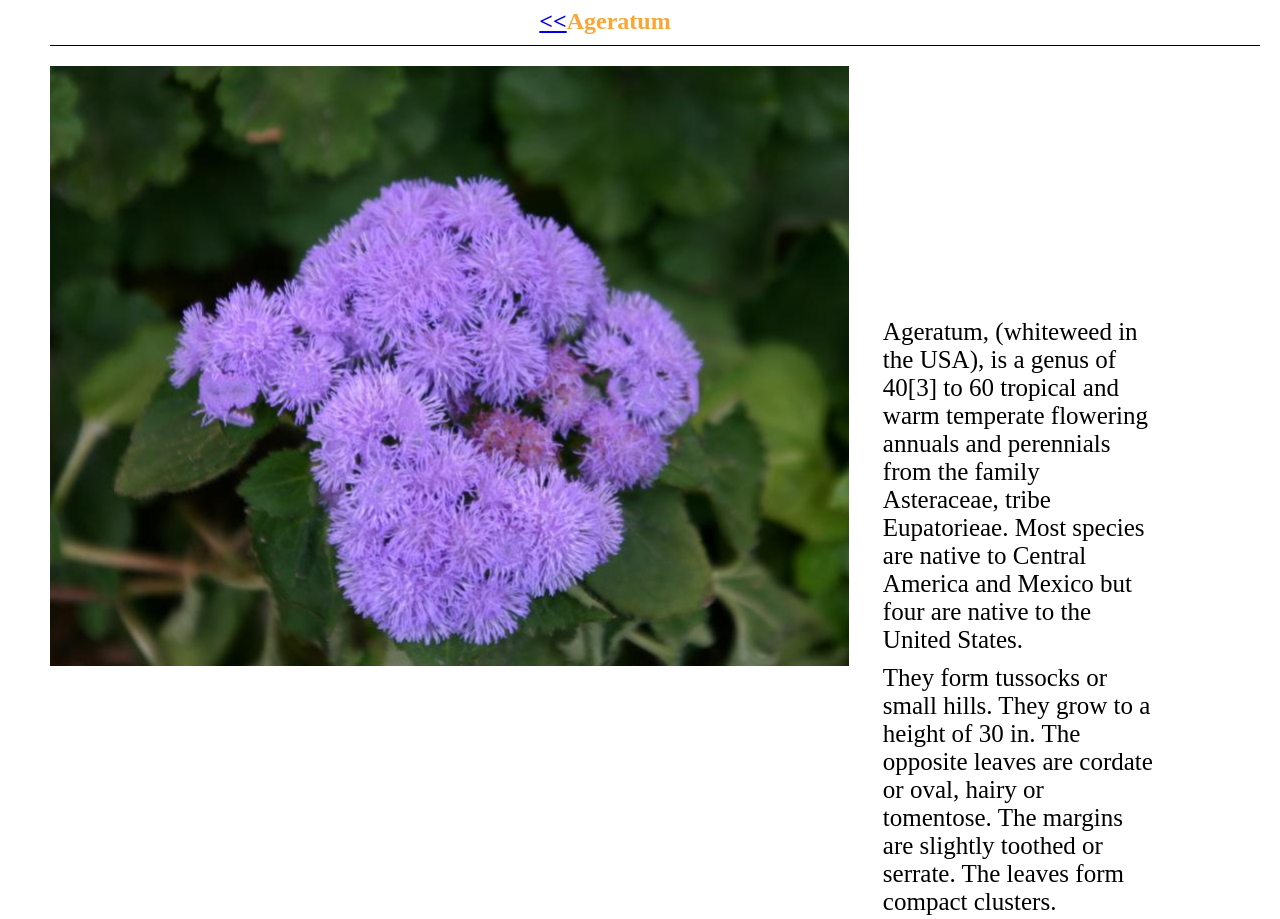
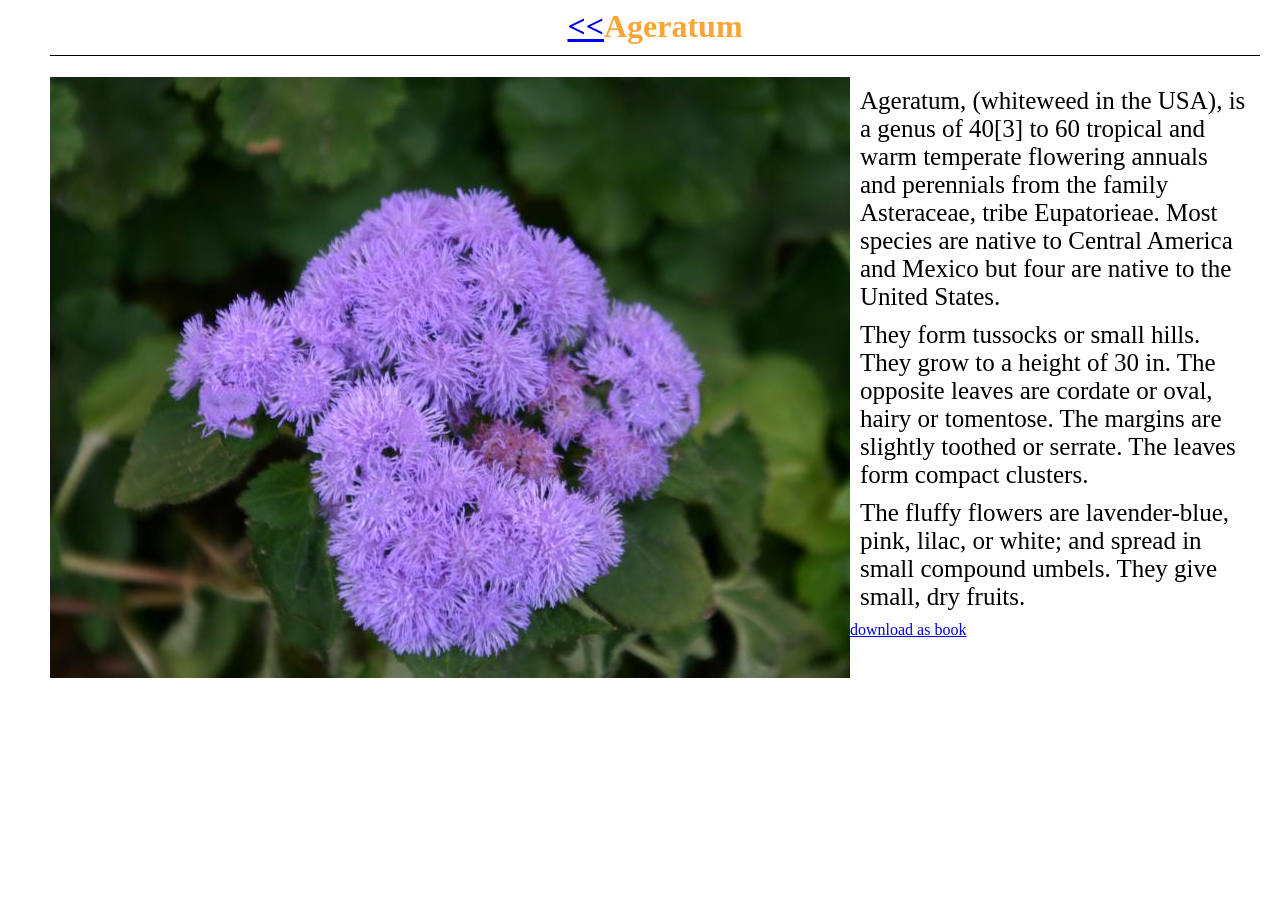
Before and after one commit to step-batch-7/flower-catalog-myultimatevision, a plain HTML site: page public/ageratum.html in a window 1280 px wide. Shown: the top 919 px of the page. After the commit the page ends 800 px from the top, so only its background shows below. Drawn offline with Linux system fonts and the light colour scheme.

Commit message:
removed some styles

```diff
--- a/public/ageratum.html
+++ b/public/ageratum.html
@@ -4,7 +4,7 @@
     <link rel="stylesheet" href="css/linkedPages.css"/>
   </head>
   <body>
-    <h2><a href="home.html"><<</a>Ageratum</h2>
+    <h1><a href="home.html"><<</a>Ageratum</h1>
     <div class="home">
       <div><img src="images/pbase-agerantum.jpg" class="flower"/></div>
       <div class = "about">
--- a/public/css/linkedPages.css
+++ b/public/css/linkedPages.css
@@ -2,10 +2,9 @@ body {
   margin-left: 50px;
   margin-right: 20px;
 }
-h2 {
+h1 {
   text-align: center;
   padding-bottom: 10px;
-  padding-right: 100px;
   border-bottom: 1px solid black;
   color: rgb(250, 165, 54);
 }
@@ -30,16 +29,8 @@ p {
   margin: 10px;
   font-size: 25px;
 }
-.about {
-  margin-left: 2%;
-  margin-top: 20%;
-  margin-right: 8%;
-}
 .home {
   display: flex;
-}
-.flower {
-  height: 600px;
 }
 .commentDetails {
   margin: 25px 0px 25px 0px;
```
Also changed, not shown: public/abeliophyllum.html (+1 -1 lines), templates/guest_book.html (+1 -1 lines).
